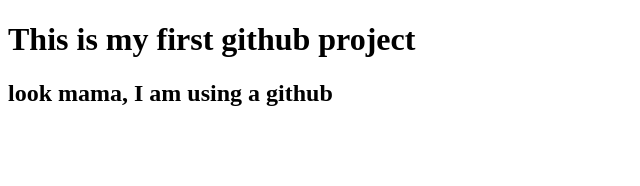
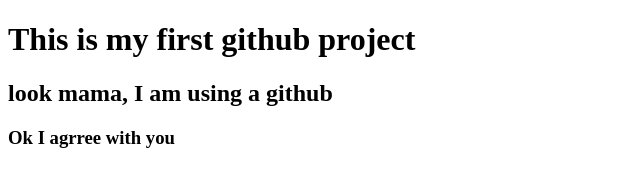
Before and after one commit to M-Chonda/my-first-website, a plain HTML site: page index.html in a window 1280 px wide. Shown: the whole page, without its empty margins (0-640 px from the left). Drawn offline with Linux system fonts and the light colour scheme.

Commit message:
Ok aggrement

```diff
--- a/index.html
+++ b/index.html
@@ -9,5 +9,6 @@
 <body>
     <h1>This is my first github project</h1>
     <h2>look mama, I am using a github</h2>
+    <h3>Ok I agrree with you</h3>
 </body>
 </html>
```
